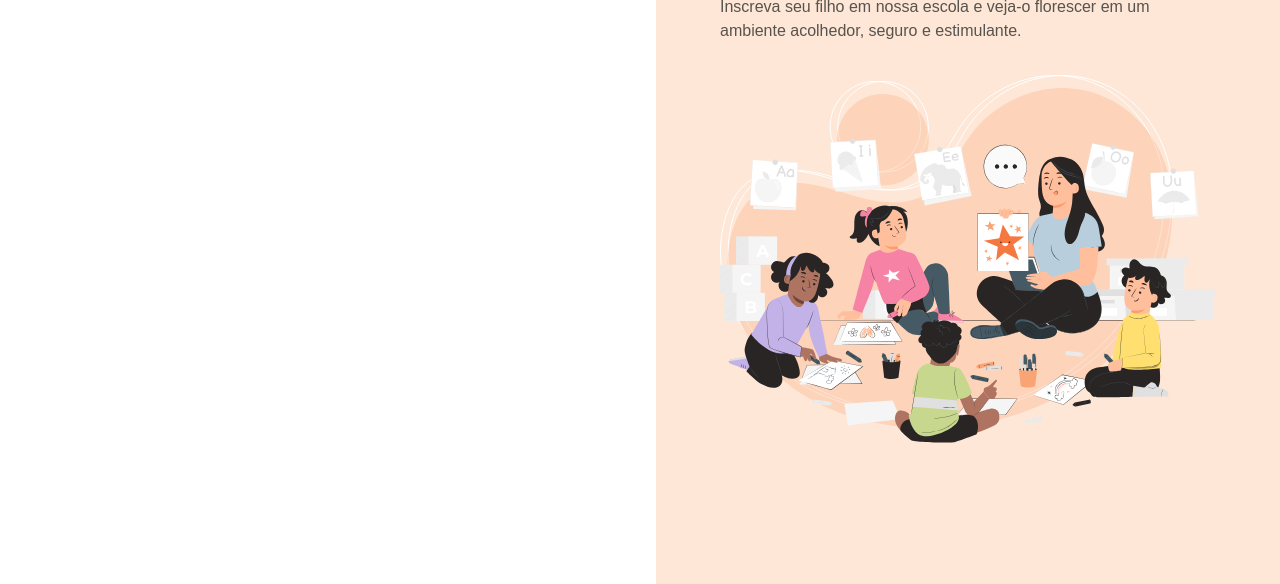
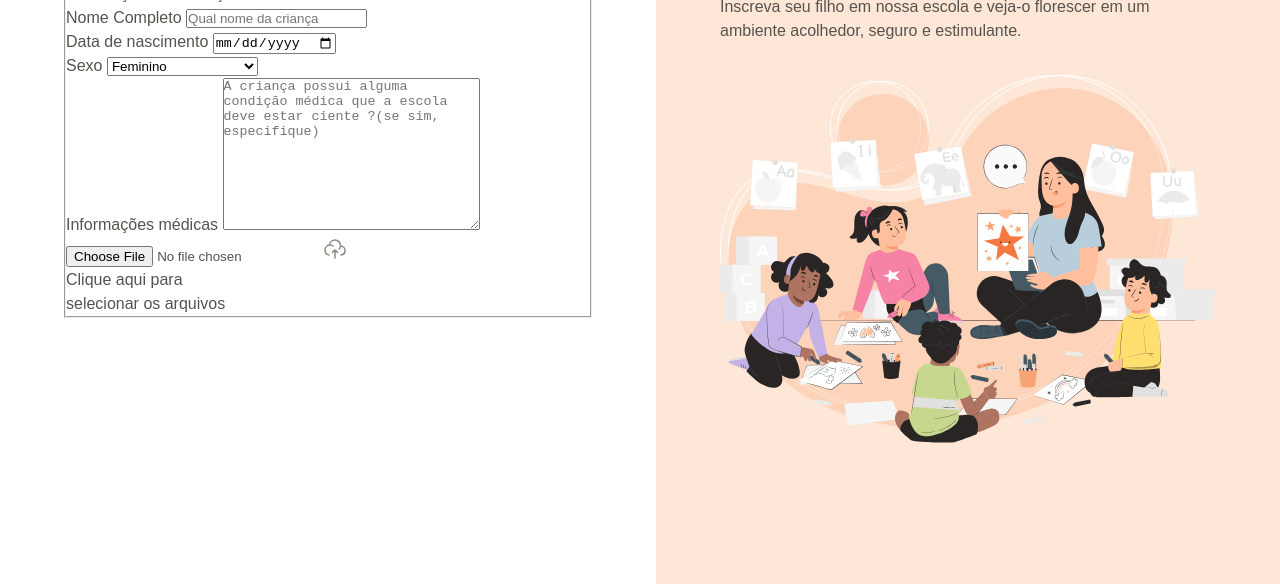
Before and after one commit to CeschimLuigi/rocketseat-fullstack-trail, a plain HTML site: page index.html in a window 1280 px wide. Shown: the part 216-800 px from the top of the page. Drawn offline with Linux system fonts and the light colour scheme.

Commit message:
feat: initializing forms

```diff
--- a/index.html
+++ b/index.html
@@ -16,6 +16,59 @@
                 </div>
                 <h1>Formulário de matrícula</h1>
                 <p>Preencha os dados abaixo para matricular seu filho na escola de educação infantil Estrelas do Amanhã.</p>
+
+                <form enctype="multipart/form-data" method="post" action="">
+                    <fieldset class="child-info">
+                        <legend>Informações da criança</legend>
+                        <div class="input-wrapper">
+                            <label for="fullname">Nome Completo</label>
+                            <input
+                            id="fullname"
+                            type="text"
+                            name="fullname"
+                            placeholder="Qual nome da criança">
+                        </div>
+
+                        <div class="input-wrapper">
+                            <label for="">Data de nascimento</label>
+                            <input
+                            id="birth"
+                            type="date"
+                            name="birth"
+                            lang="pt-br">
+                        </div>
+
+                        <div class="select-wrapper">
+                            <label for="gender">Sexo</label>
+                            <select
+                            name="gender"
+                            id="gender">
+
+                                <option value="female">Feminino</option>
+                                <option value="male">Masculino</option>
+                                <option value="na">Prefiro não responder</option>
+
+
+                            </select>
+                        </div>
+
+                        <div class="textarea-wrapper">
+                            <label for="medical-info">Informações médicas</label>
+                            <textarea name="medical-info" id="medical-info" cols="30" rows="10" placeholder="A criança possui alguma condição médica que a escola deve estar ciente ?(se sim, especifique)"
+                            ></textarea>
+
+                            <div class="droparea-wrapper">
+                                <input type="file" id="birth-file" name="birth-file">
+                                <img src="assets/icons/cloud-upload.svg" alt="">
+                                <p>
+                                    Clique aqui para <br>
+                                    selecionar os arquivos
+                                </p>
+                            </div>
+                        </div>
+
+                    </fieldset>
+                </form>
             </div>
         </main>
         <aside>
```
Also changed, not shown: styles/global.css (line endings or trailing spaces).
